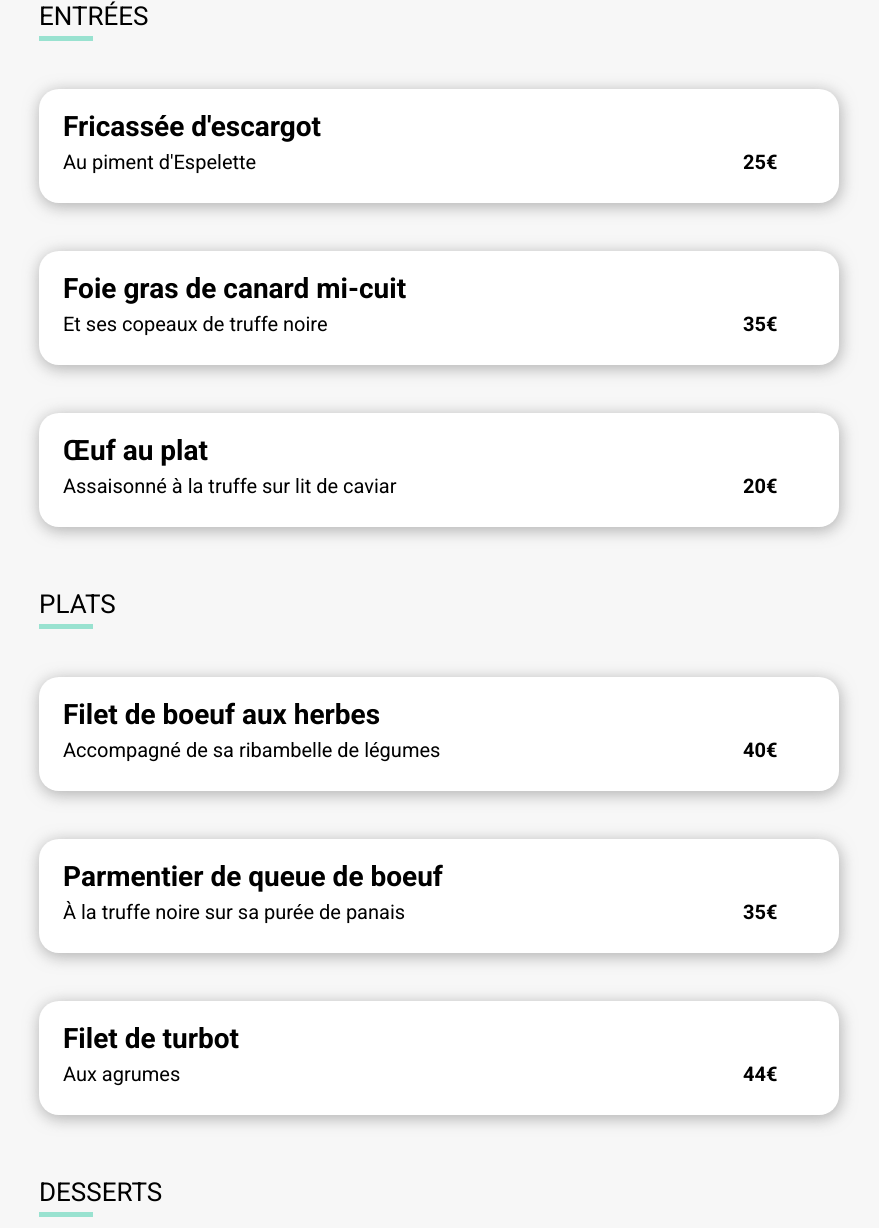
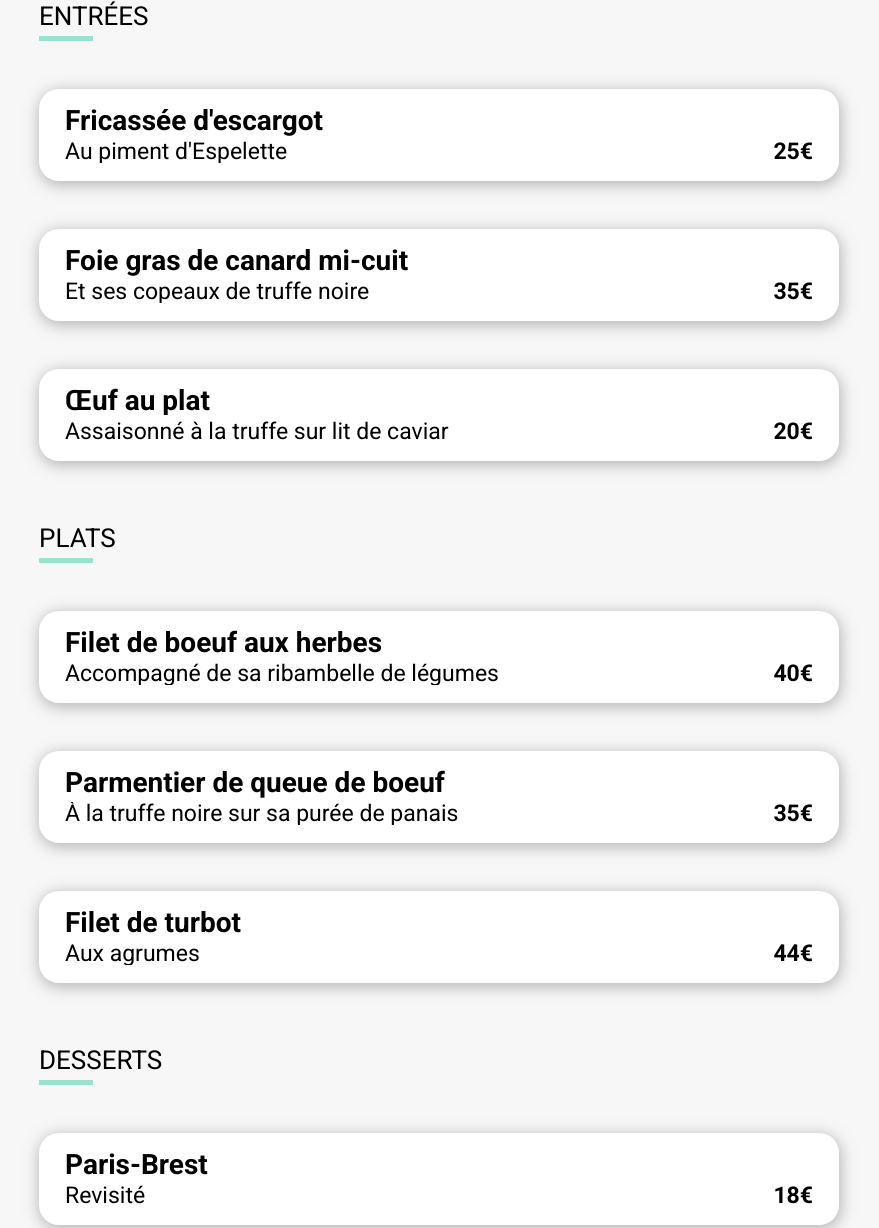
Before and after one commit to ergydev/ohmyfood, a plain HTML site: page menu_la_palette_du_gout.html in a window 1280 px wide. Shown: the part 604-1832 px from the top of the page, without its empty margins (201-1080 px from the left). Drawn offline with Linux system fonts and the light colour scheme; a web font is replaced by a local one.

Commit message:
fixed animation menu card

```diff
--- a/menu_la_palette_du_gout.html
+++ b/menu_la_palette_du_gout.html
@@ -52,36 +52,36 @@
                             <h2>entrées</h2>
                         </div>
                         <div class="menu__plat">
-                            <div class="menu__plat--title">
+                            <div class="menu__plat--title elipssis">
                                 <h3>Fricassée d'escargot</h3>
+                                <div class="menu__plat--text">
+                                    <p class="elipssis">Au piment d'Espelette</p>
+                                    <p class="menu__plat--price">25€</p>
                                 </div>
-                            <div class="menu__plat--text">
-                                <p>Au piment d'Espelette</p>
-                                <p class="menu__plat--price">25€</p>
                             </div>
                             <div class="menu__plat--validate">
                                 <i class="fa-solid fa-check"></i>
                             </div>
                         </div>
                         <div class="menu__plat">
-                            <div class="menu__plat--title">
+                            <div class="menu__plat--title elipssis">
                                 <h3>Foie gras de canard mi-cuit</h3>
+                                <div class="menu__plat--text">
+                                    <p class="elipssis">Et ses copeaux de truffe noire</p>
+                                    <p class="menu__plat--price">35€</p>
                                 </div>
-                            <div class="menu__plat--text">
-                                <p>Et ses copeaux de truffe noire</p>
-                                <p class="menu__plat--price">35€</p>
                             </div>
                             <div class="menu__plat--validate">
                                 <i class="fa-solid fa-check"></i>
                             </div>
                         </div>
                         <div class="menu__plat">
-                            <div class="menu__plat--title">
-                                <h3>Œuf au plat</h3>
+                            <div class="menu__plat--title elipssis">
+                                <h3 class="elipssis">Œuf au plat</h3>
+                                <div class="menu__plat--text">
+                                    <p class="elipssis">Assaisonné à la truffe sur lit de caviar</p>
+                                    <p class="menu__plat--price">20€</p>
                                 </div>
-                            <div class="menu__plat--text">
-                                <p>Assaisonné à la truffe sur lit de caviar</p>
-                                <p class="menu__plat--price">20€</p>
                             </div>
                             <div class="menu__plat--validate">
                                 <i class="fa-solid fa-check"></i>
@@ -94,36 +94,36 @@
                             <h2>plats</h2>
                         </div>
                         <div class="menu__plat">
-                            <div class="menu__plat--title">
+                            <div class="menu__plat--title elipssis">
                                 <h3>Filet de boeuf aux herbes</h3>
+                                <div class="menu__plat--text">
+                                    <p class="elipssis">Accompagné de sa ribambelle de légumes</p>
+                                    <p class="menu__plat--price">40€</p>
                                 </div>
-                            <div class="menu__plat--text">
-                                <p>Accompagné de sa ribambelle de légumes</p>
-                                <p class="menu__plat--price">40€</p>
                             </div>
                             <div class="menu__plat--validate">
                                 <i class="fa-solid fa-check"></i>
                             </div>
                         </div>
                         <div class="menu__plat">
-                            <div class="menu__plat--title">
+                            <div class="menu__plat--title elipssis">
                                 <h3>Parmentier de queue de boeuf</h3>
+                                <div class="menu__plat--text">
+                                    <p class="elipssis">À la truffe noire sur sa purée de panais</p>
+                                    <p class="menu__plat--price">35€</p>
                                 </div>
-                            <div class="menu__plat--text">
-                                <p>À la truffe noire sur sa purée de panais</p>
-                                <p class="menu__plat--price">35€</p>
                             </div>
                             <div class="menu__plat--validate">
                                 <i class="fa-solid fa-check"></i>
                             </div>
                         </div>
                         <div class="menu__plat">
-                            <div class="menu__plat--title">
+                            <div class="menu__plat--title elipssis">
                                 <h3>Filet de turbot</h3>
+                                <div class="menu__plat--text">
+                                    <p class="elipssis">Aux agrumes</p>
+                                    <p class="menu__plat--price">44€</p>
                                 </div>
-                            <div class="menu__plat--text">
-                                <p>Aux agrumes</p>
-                                <p class="menu__plat--price">44€</p>
                             </div>
                             <div class="menu__plat--validate">
                                 <i class="fa-solid fa-check"></i>
@@ -136,36 +136,36 @@
                             <h2>Desserts</h2>
                         </div>
                         <div class="menu__plat">
-                            <div class="menu__plat--title">
+                            <div class="menu__plat--title elipssis">
                                 <h3>Paris-Brest</h3>
+                                <div class="menu__plat--text">
+                                    <p class="elipssis">Revisité</p>
+                                    <p class="menu__plat--price">18€</p>
                                 </div>
-                            <div class="menu__plat--text">
-                                <p>Revisité</p>
-                                <p class="menu__plat--price">18€</p>
                             </div>
                             <div class="menu__plat--validate">
                                 <i class="fa-solid fa-check"></i>
                             </div>
                         </div>
                         <div class="menu__plat">
-                            <div class="menu__plat--title">
+                            <div class="menu__plat--title elipssis">
                                 <h3>Macaron au chocolat d'exception</h3>
+                                <div class="menu__plat--text">
+                                    <p class="elipssis">Et glace à la vanille de Madagascar</p>
+                                    <p class="menu__plat--price">22€</p>
                                 </div>
-                            <div class="menu__plat--text">
-                                <p>Et glace à la vanille de Madagascar</p>
-                                <p class="menu__plat--price">22€</p>
                             </div>
                             <div class="menu__plat--validate">
                                 <i class="fa-solid fa-check"></i>
                             </div>
                         </div>
                         <div class="menu__plat">
-                            <div class="menu__plat--title">
+                            <div class="menu__plat--title elipssis">
                                 <h3>Mousse au chocolat</h3>
+                                <div class="menu__plat--text">
+                                    <p class="elipssis">Au piment d'Espelette et à la truffe noire</p>
+                                    <p class="menu__plat--price">23€</p>
                                 </div>
-                            <div class="menu__plat--text">
-                                <p>Au piment d'Espelette et à la truffe noire</p>
-                                <p class="menu__plat--price">23€</p>
                             </div>
                             <div class="menu__plat--validate">
                                 <i class="fa-solid fa-check"></i>
--- a/sass/base/_base.scss
+++ b/sass/base/_base.scss
@@ -101,6 +101,12 @@ button{
 
 }
 
+.elipssis{
+  text-overflow: ellipsis !important;
+  overflow: hidden;
+  white-space: nowrap;
+}
+
 
 
 
--- a/sass/pages/_menu.scss
+++ b/sass/pages/_menu.scss
@@ -122,72 +122,52 @@
                 background-color: #fff;
                 margin: 1rem 0;
                 border-radius: 20px;
-                padding: 14px;
-                display: grid;
-                grid-template-columns: 95% 5%;
-                grid-template-rows: repeat(2, 1fr);
+                display: flex;
                 box-shadow: 1px 3px 15px 1px rgba(135,135,135,0.6);
                 opacity: 0;
-                position: relative;
+
 
                 overflow: hidden;
                 animation: move-up 1s ease-in forwards;
 
-                .menu__plat--title{
 
-                grid-column: 1;
+                .menu__plat--title {
+                    width: 100%;
+                    box-sizing: border-box;
+                    padding: 10px 14px;
+
                     h3{
                         font-weight: 700;
                         font-size: 20px;
                         margin-bottom: 5px;
+
                     }
+
                 }
 
                 .menu__plat--text{
-                grid-row: 2;
                 display: flex;
                 justify-content: space-between;
                 align-items: center;
-                text-overflow: ellipsis;
-                overflow: hidden;
+
                 }
 
                 .menu__plat--price{
-                grid-row: 2;
                 padding-left: 10px;
                 font-size: 18px;
                 font-weight: 700;
                 }
 
                 .menu__plat--validate{
-                display: none;
-
-                animation: right-to-left-out .6s both;
-                transition: transform .6s ease-in-out ;
-                }
-
-                &:hover{
-                    transform-origin : 0% 50%;
-                    transform: scaleX(0);
-                    transition: transform .5s;
-                }
-
-                :hover + .menu__plat--validate{
+                width: 0px;
+                overflow: hidden;
+                transition: width 500ms;
                 display: flex;
                 justify-content: center;
                 align-items: center;
                 color: #fff;
-                padding: 27px 27px;
                 background-color: $third;
                 border-radius: 0 20px 15px 0;
-
-                position: absolute;
-                top: 0;
-                bottom: 0;
-                right: 0;
-
-                animation: right-to-left-in .6s both ;
-
 
                     i{
                         color: $third;
@@ -195,8 +175,18 @@
                         border-radius: 20px;
                         background-color: #fff;
                         font-size: 14px;
+                        transition: transform 500ms ease-in-out;
+                    }
+                }
 
-                        animation: rotate-icon .6s ease-in forwards;
+
+                :hover + .menu__plat--validate{
+                width: 20%;
+
+                    i{
+                        transform: rotate(360deg);
+
+                        // animation: rotate-icon .6s ease-in forwards;
 
                     }
 
@@ -246,15 +236,19 @@
 
                     .menu__plat{
                         margin: 2rem 0;
-                        padding: 20px;
 
-                        .menu__plat--title h3 {
+                        .menu__plat--title{
+                            padding: 16px 20px;
+
+                            h3{
                                 font-size: 22px;
                             }
 
-                        .menu__plat--text > p{
+                             > p{
                                 font-size: 18px;
                             }
+                        }
+
                     }
                 }
             }
@@ -299,8 +293,6 @@
 
                     .heart-active{
                         font-size: 3rem;
-                        // color: transparent;
-                        // -webkit-text-stroke: 2px #000;
                     }
 
                     .heart-active:active{
@@ -320,14 +312,17 @@
 
                     .menu__plat{
                         margin: 3rem 0;
-                        padding: 24px;
 
-                        .menu__plat--title h3{
+                        .menu__plat--title{
+                            padding: 18px 26px;
+
+                             h3{
                                 font-size: 28px;
                             }
 
                             .menu__plat--text p{
-                             font-size: 20px;
+                                 font-size: 23px;
+                            }
                         }
 
                     }
```
Also changed, not shown: sass/pages/_animation.scss (+0 -39 lines), css/style.css, 1 other file. Lines whose indentation alone changed are shown as unchanged.
